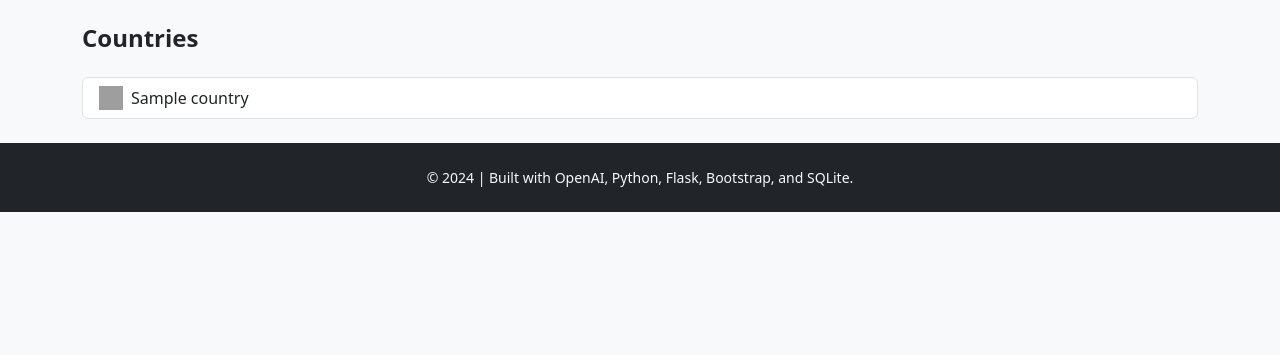
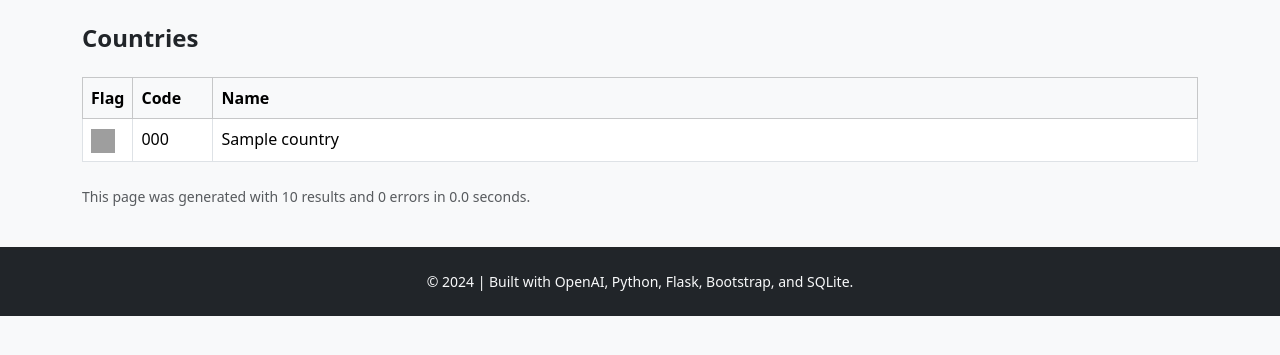
Before and after one commit to CodeIgnorant/API-Football-Explorer, a Flask app: page /countries in a window 1280 px wide. Shown: the part 72-427 px from the top of the page. Run offline with Flask 3, Linux system fonts and the light colour scheme; a database or web service that is not in the repository returns one stand-in record (values such as "Sample title"); data that the repository does not hold is empty; grey boxes are pictures that could not be loaded.

Commit message:
feat: pass full response to template and add page generation time

```diff
--- a/app/controllers/countries_controller.py
+++ b/app/controllers/countries_controller.py
@@ -1,3 +1,4 @@
+import time
 from flask import Blueprint, render_template
 from app.api.countries_service import Countries
 
@@ -9,9 +10,13 @@ countries_service = Countries()
 @countries_controller.route('/countries', methods=['GET'])
 def get_countries():
     """Controller to handle the countries API endpoint."""
+
+    start_time = time.time()  # Start time for page generation
+
     response = countries_service.get_countries()
 
     if response:
-        return render_template('countries.html', countries=response['response'])  # Render HTML template
+        total_time = time.time() - start_time  # Calculate total time taken to generate the page
+        return render_template('countries.html', countries=response, total_time=total_time)
     else:
         return {"error": "Failed to retrieve countries"}, 500  # Return error message if the request fails
--- a/app/templates/countries.html
+++ b/app/templates/countries.html
@@ -4,16 +4,36 @@
 
 {% block content %}
     <h2 class="h4 fw-bold mb-4">Countries</h2>
-    {% if countries %}
-        <ul class="list-group">
-            {% for country in countries %}
-                <li class="list-group-item d-flex align-items-center py-2">
-                    <img src="{{ country.flag }}" alt="{{ country.name }} flag" class="me-2" style="width: 24px; height: 24px;">
-                    <span>{{ country.name }}</span>
-                </li>
-            {% endfor %}
-        </ul>
+
+    {% if countries.response %}
+        <table class="table table-bordered">
+            <thead class="table-light">
+                <tr>
+                    <th scope="col" style="width: 50px;">Flag</th>
+                    <th scope="col" style="width: 80px;">Code</th>
+                    <th scope="col">Name</th>
+                </tr>
+            </thead>
+            <tbody>
+                {% for country in countries.response %}
+                    <tr>
+                        <!-- Display the flag with a fixed width -->
+                        <td>
+                            <img src="{{ country.flag }}" alt="{{ country.name }} flag" style="width: 24px; height: 24px;">
+                        </td>
+                        <!-- Display the country code with a fixed width -->
+                        <td>{{ country.code }}</td>
+                        <!-- Display the country name -->
+                        <td>{{ country.name }}</td>
+                    </tr>
+                {% endfor %}
+            </tbody>
+        </table>
     {% else %}
         <p class="text-danger">No countries found.</p>
     {% endif %}
+
+    <p class="text-muted mt-4" style="font-size: 0.875rem;">
+        This page was generated with {{ countries.results }} results and {{ countries.errors | length }} errors in {{ total_time | round(2) }} seconds.
+    </p>
 {% endblock %}
```
Also changed, not shown: app/controllers/seasons_controller.py (+8 -3 lines), app/templates/seasons.html (+9 -4 lines).
